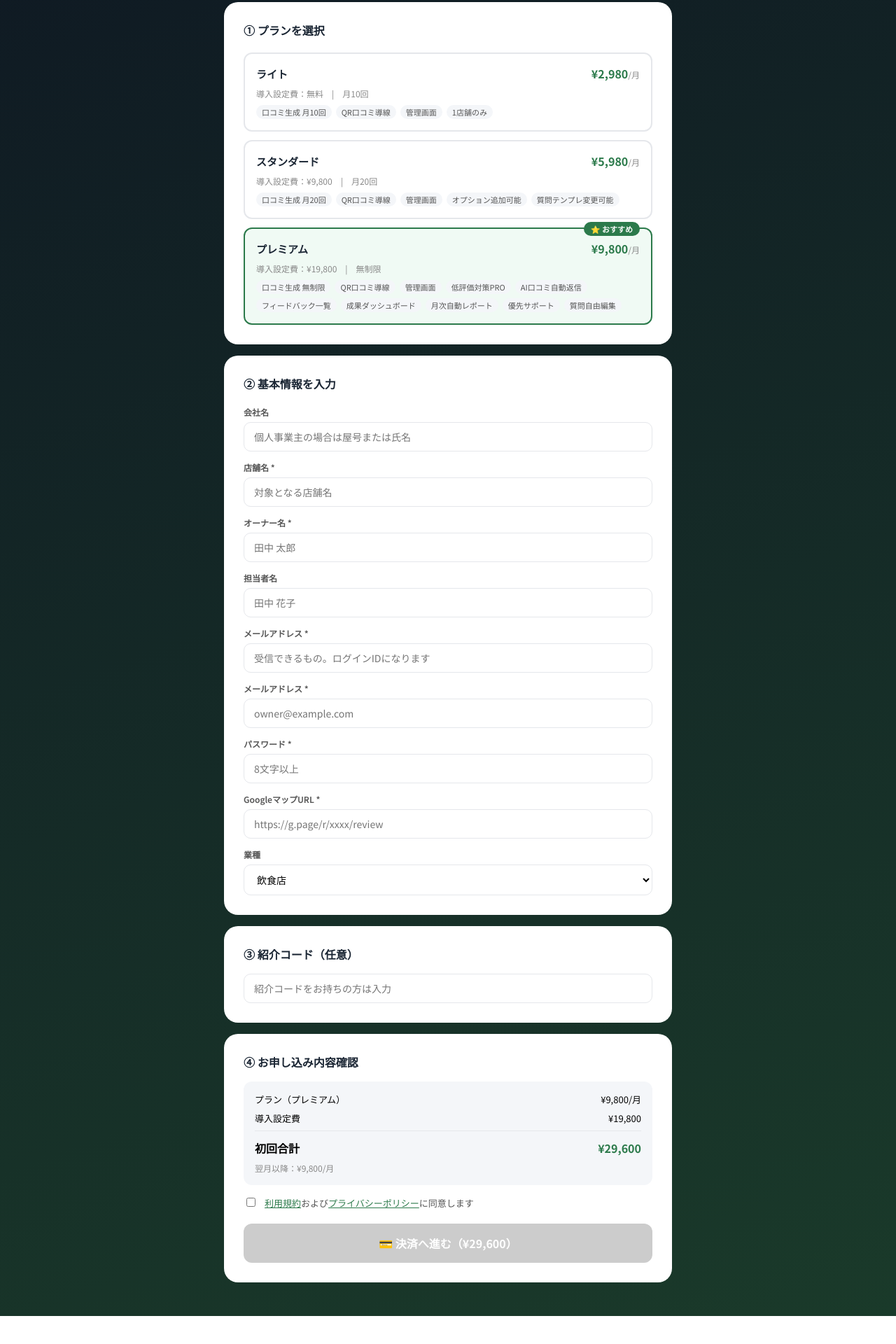
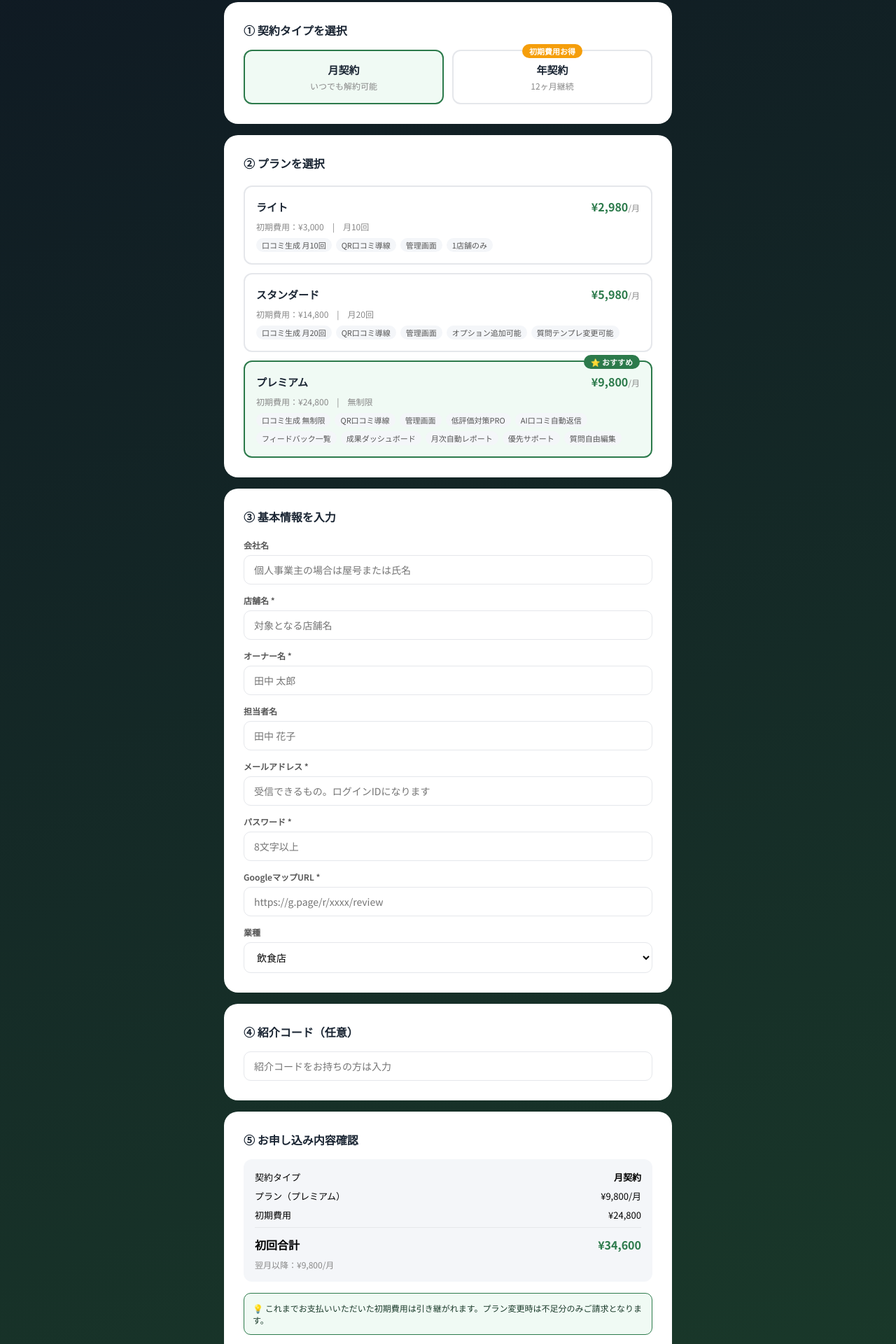
Before and after one commit to kioka-reship/review-pro, a Next.js app: page /signup in a window 1280 px wide. Shown: the part 120-2040 px from the top of the page at 70% size. Before the commit the page ends 2000 px from the top, so only its background shows below. Built offline with nearby package versions, Linux system fonts and the light colour scheme.

Commit message:
page.tsx

```diff
--- a/src/app/signup/page.tsx
+++ b/src/app/signup/page.tsx
@@ -5,8 +5,10 @@ const PLANS = [
   {
     key: "light",
     name: "ライト",
-    price: 2980,
-    setupFee: 0,
+    monthlyPrice: 2980,
+    yearlyPrice: 2980,
+    setupFeeMonthly: 3000,
+    setupFeeYearly: 0,
     limit: "月10回",
     features: ["口コミ生成 月10回", "QR口コミ導線", "管理画面", "1店舗のみ"],
     recommended: false,
@@ -14,8 +16,10 @@ const PLANS = [
   {
     key: "standard",
     name: "スタンダード",
-    price: 5980,
-    setupFee: 9800,
+    monthlyPrice: 5980,
+    yearlyPrice: 5980,
+    setupFeeMonthly: 14800,
+    setupFeeYearly: 9800,
     limit: "月20回",
     features: ["口コミ生成 月20回", "QR口コミ導線", "管理画面", "オプション追加可能", "質問テンプレ変更可能"],
     recommended: false,
@@ -23,8 +27,10 @@ const PLANS = [
   {
     key: "premium",
     name: "プレミアム",
-    price: 9800,
-    setupFee: 19800,
+    monthlyPrice: 9800,
+    yearlyPrice: 9800,
+    setupFeeMonthly: 24800,
+    setupFeeYearly: 19800,
     limit: "無制限",
     features: ["口コミ生成 無制限", "QR口コミ導線", "管理画面", "低評価対策PRO", "AI口コミ自動返信", "フィードバック一覧", "成果ダッシュボード", "月次自動レポート", "優先サポート", "質問自由編集"],
     recommended: true,
@@ -33,7 +39,6 @@ const PLANS = [
 
 const OPTIONS = [
   { key: "low_review_pro", name: "低評価対策PRO", price: 2980, description: "★2以下の低評価が付いた際に、Googleへの投稿前に店舗へ直接フィードバックを誘導。悪い口コミを未然に防ぎます。" },
- // { key: "ai_reply", name: "AI口コミ自動返信", price: 1980, description: "Googleに届いた口コミにAIが自動で返信。オーナー返信率を高め、Googleの評価アップにつながります。" },
   { key: "qr_analytics", name: "QRアクセス分析PRO", price: 1980, description: "QRコードの読取数を日別・月別で可視化。アクセス推移をグラフで確認できます。" },
   { key: "feedback_list", name: "フィードバック一覧", price: 1480, description: "低評価ユーザーからのフィードバックをマイページで一覧表示。改善ポイントの把握に役立ちます。" },
   { key: "monthly_report", name: "月次自動レポート", price: 980, description: "口コミ数・評価推移などを毎月自動でレポートメール送信。データで改善サイクルを回せます。" },
@@ -49,6 +54,7 @@ const INDUSTRY_OPTIONS = [
 
 export default function SignupPage() {
   const [step, setStep] = useState(1);
+  const [billingCycle, setBillingCycle] = useState<"monthly" | "yearly">("monthly");
   const [form, setForm] = useState({
     company_name: "", store_name: "", owner_name: "", contact_name: "",
     email: "", password: "", type: "飲食店", place_id: "",
@@ -66,15 +72,16 @@ export default function SignupPage() {
   }, [referralCode]);
 
   const plan = PLANS.find(p => p.key === selectedPlan)!;
-  const setupFee = referralValid ? 0 : plan.setupFee;
+  const price = billingCycle === "monthly" ? plan.monthlyPrice : plan.yearlyPrice;
+  const rawSetupFee = billingCycle === "monthly" ? plan.setupFeeMonthly : plan.setupFeeYearly;
+  const setupFee = referralValid ? 0 : rawSetupFee;
   const optionTotal = selectedOptions.reduce((sum, key) => {
     const opt = OPTIONS.find(o => o.key === key);
     return sum + (opt?.price || 0);
   }, 0);
-  const total = setupFee + plan.price + optionTotal;
+  const total = setupFee + price + optionTotal;
 
-  const upsellSuggestion = selectedPlan === "standard" &&
-    (plan.price + optionTotal) >= 9800;
+  const upsellSuggestion = selectedPlan === "standard" && (price + optionTotal) >= 9800;
 
   const toggleOption = (key: string) => {
     setSelectedOptions(prev =>
@@ -95,9 +102,11 @@ export default function SignupPage() {
       body: JSON.stringify({
         ...form,
         plan: selectedPlan,
+        billing_cycle: billingCycle,
         options: selectedOptions,
         referral_code: referralCode.toUpperCase(),
         setup_fee: setupFee,
+        monthly_price: price + optionTotal,
         total,
       }),
     });
@@ -121,20 +130,41 @@ export default function SignupPage() {
             <div style={{ fontSize: "14px", color: "#7a9ab5", marginTop: "4px" }}>お申し込みフォーム</div>
           </div>
 
+          {/* 契約タイプ選択 */}
+          <div style={{ background: "#fff", borderRadius: "20px", padding: "28px", marginBottom: "16px" }}>
+            <h2 style={{ margin: "0 0 16px", fontSize: "16px", color: "#1a2533" }}>① 契約タイプを選択</h2>
+            <div style={{ display: "grid", gridTemplateColumns: "1fr 1fr", gap: "12px" }}>
+              <div onClick={() => setBillingCycle("monthly")}
+                style={{ border: `2px solid ${billingCycle === "monthly" ? "#2C7A4B" : "#E5E7EB"}`, borderRadius: "12px", padding: "16px", cursor: "pointer", background: billingCycle === "monthly" ? "#F0FAF4" : "#fff", textAlign: "center" }}>
+                <div style={{ fontWeight: "700", fontSize: "15px", color: "#1a2533", marginBottom: "4px" }}>月契約</div>
+                <div style={{ fontSize: "12px", color: "#888" }}>いつでも解約可能</div>
+              </div>
+              <div onClick={() => setBillingCycle("yearly")}
+                style={{ border: `2px solid ${billingCycle === "yearly" ? "#2C7A4B" : "#E5E7EB"}`, borderRadius: "12px", padding: "16px", cursor: "pointer", background: billingCycle === "yearly" ? "#F0FAF4" : "#fff", textAlign: "center", position: "relative" }}>
+                <span style={{ position: "absolute", top: "-10px", left: "50%", transform: "translateX(-50%)", background: "#F59E0B", color: "#fff", fontSize: "11px", fontWeight: "700", padding: "2px 10px", borderRadius: "20px", whiteSpace: "nowrap" }}>初期費用お得</span>
+                <div style={{ fontWeight: "700", fontSize: "15px", color: "#1a2533", marginBottom: "4px" }}>年契約</div>
+                <div style={{ fontSize: "12px", color: "#888" }}>12ヶ月継続</div>
+              </div>
+            </div>
+          </div>
+
           {/* プラン選択 */}
           <div style={{ background: "#fff", borderRadius: "20px", padding: "28px", marginBottom: "16px" }}>
-            <h2 style={{ margin: "0 0 20px", fontSize: "16px", color: "#1a2533" }}>① プランを選択</h2>
+            <h2 style={{ margin: "0 0 20px", fontSize: "16px", color: "#1a2533" }}>② プランを選択</h2>
             <div style={{ display: "flex", flexDirection: "column", gap: "12px" }}>
-              {PLANS.map(p => (
+              {PLANS.map(p => {
+                const pPrice = billingCycle === "monthly" ? p.monthlyPrice : p.yearlyPrice;
+                const pSetup = billingCycle === "monthly" ? p.setupFeeMonthly : p.setupFeeYearly;
+                return (
                   <div key={p.key} onClick={() => { setSelectedPlan(p.key); setSelectedOptions([]); }}
                     style={{ border: `2px solid ${selectedPlan === p.key ? "#2C7A4B" : "#E5E7EB"}`, borderRadius: "12px", padding: "16px", cursor: "pointer", position: "relative", background: selectedPlan === p.key ? "#F0FAF4" : "#fff" }}>
                     {p.recommended && <span style={{ position: "absolute", top: "-10px", right: "16px", background: "#2C7A4B", color: "#fff", fontSize: "11px", fontWeight: "700", padding: "2px 10px", borderRadius: "20px" }}>⭐ おすすめ</span>}
                     <div style={{ display: "flex", justifyContent: "space-between", alignItems: "center", marginBottom: "8px" }}>
                       <div style={{ fontWeight: "700", fontSize: "15px", color: "#1a2533" }}>{p.name}</div>
-                    <div style={{ fontWeight: "800", color: "#2C7A4B" }}>¥{p.price.toLocaleString()}<span style={{ fontSize: "12px", fontWeight: "400", color: "#888" }}>/月</span></div>
+                      <div style={{ fontWeight: "800", color: "#2C7A4B" }}>¥{pPrice.toLocaleString()}<span style={{ fontSize: "12px", fontWeight: "400", color: "#888" }}>/月</span></div>
                     </div>
                     <div style={{ fontSize: "12px", color: "#888", marginBottom: "8px" }}>
-                    導入設定費：{p.setupFee === 0 ? "無料" : `¥${p.setupFee.toLocaleString()}`}　|　{p.limit}
+                      初期費用：{pSetup === 0 ? "無料" : `¥${pSetup.toLocaleString()}`}　|　{p.limit}
                     </div>
                     <div style={{ display: "flex", flexWrap: "wrap", gap: "6px" }}>
                       {p.features.map(f => (
@@ -142,7 +172,8 @@ export default function SignupPage() {
                       ))}
                     </div>
                   </div>
-              ))}
+                );
+              })}
             </div>
 
             {/* オプション */}
@@ -151,7 +182,7 @@ export default function SignupPage() {
                 <h3 style={{ fontSize: "14px", color: "#1a2533", marginBottom: "12px" }}>オプション追加（任意）</h3>
                 {upsellSuggestion && (
                   <div style={{ background: "#FFFBEB", border: "1px solid #F59E0B", borderRadius: "10px", padding: "12px", marginBottom: "12px", fontSize: "13px", color: "#92400E" }}>
-                    💡 プレミアムの方がお得です！現在の合計 ¥{(plan.price + optionTotal).toLocaleString()} ≥ プレミアム ¥9,800
+                    💡 プレミアムの方がお得です！現在の合計 ¥{(price + optionTotal).toLocaleString()} ≥ プレミアム ¥9,800
                   </div>
                 )}
                 <div style={{ display: "flex", flexDirection: "column", gap: "8px" }}>
@@ -172,17 +203,16 @@ export default function SignupPage() {
 
           {/* 入力フォーム */}
           <div style={{ background: "#fff", borderRadius: "20px", padding: "28px", marginBottom: "16px" }}>
-            <h2 style={{ margin: "0 0 20px", fontSize: "16px", color: "#1a2533" }}>② 基本情報を入力</h2>
+            <h2 style={{ margin: "0 0 20px", fontSize: "16px", color: "#1a2533" }}>③ 基本情報を入力</h2>
             <div style={{ display: "flex", flexDirection: "column", gap: "14px" }}>
               {[
-             { label: "会社名", key: "company_name", placeholder: "個人事業主の場合は屋号または氏名", required: false },
-{ label: "店舗名 *", key: "store_name", placeholder: "対象となる店舗名", required: true },
-{ label: "オーナー名 *", key: "owner_name", placeholder: "田中 太郎", required: true },
-{ label: "担当者名", key: "contact_name", placeholder: "田中 花子", required: false },
-{ label: "メールアドレス *", key: "email", placeholder: "受信できるもの。ログインIDになります", required: true },
-                { label: "メールアドレス *", key: "email", placeholder: "owner@example.com", required: true },
-                { label: "パスワード *", key: "password", placeholder: "8文字以上", required: true },
-                { label: "GoogleマップURL *", key: "place_id", placeholder: "https://g.page/r/xxxx/review", required: true },
+                { label: "会社名", key: "company_name", placeholder: "個人事業主の場合は屋号または氏名" },
+                { label: "店舗名 *", key: "store_name", placeholder: "対象となる店舗名" },
+                { label: "オーナー名 *", key: "owner_name", placeholder: "田中 太郎" },
+                { label: "担当者名", key: "contact_name", placeholder: "田中 花子" },
+                { label: "メールアドレス *", key: "email", placeholder: "受信できるもの。ログインIDになります" },
+                { label: "パスワード *", key: "password", placeholder: "8文字以上" },
+                { label: "GoogleマップURL *", key: "place_id", placeholder: "https://g.page/r/xxxx/review" },
               ].map(f => (
                 <div key={f.key}>
                   <label style={{ fontSize: "12px", fontWeight: "600", color: "#555", display: "block", marginBottom: "6px" }}>{f.label}</label>
@@ -207,18 +237,22 @@ export default function SignupPage() {
 
           {/* 紹介コード */}
           <div style={{ background: "#fff", borderRadius: "20px", padding: "28px", marginBottom: "16px" }}>
-            <h2 style={{ margin: "0 0 16px", fontSize: "16px", color: "#1a2533" }}>③ 紹介コード（任意）</h2>
+            <h2 style={{ margin: "0 0 16px", fontSize: "16px", color: "#1a2533" }}>④ 紹介コード（任意）</h2>
             <input value={referralCode} onChange={e => setReferralCode(e.target.value)} placeholder="紹介コードをお持ちの方は入力"
               style={{ width: "100%", padding: "10px 14px", borderRadius: "10px", border: `1.5px solid ${referralValid ? "#2C7A4B" : "#E5E7EB"}`, fontFamily: "inherit", fontSize: "14px", outline: "none" }} />
-            {referralValid && <p style={{ color: "#2C7A4B", fontSize: "13px", marginTop: "8px", fontWeight: "600" }}>✅ 紹介コード適用！導入設定費が無料になります</p>}
+            {referralValid && <p style={{ color: "#2C7A4B", fontSize: "13px", marginTop: "8px", fontWeight: "600" }}>✅ 紹介コード適用！初期費用が無料になります</p>}
           </div>
 
           {/* 合計・規約 */}
           <div style={{ background: "#fff", borderRadius: "20px", padding: "28px", marginBottom: "16px" }}>
-            <h2 style={{ margin: "0 0 16px", fontSize: "16px", color: "#1a2533" }}>④ お申し込み内容確認</h2>
+            <h2 style={{ margin: "0 0 16px", fontSize: "16px", color: "#1a2533" }}>⑤ お申し込み内容確認</h2>
             <div style={{ background: "#F4F6F9", borderRadius: "12px", padding: "16px", marginBottom: "16px" }}>
               <div style={{ display: "flex", justifyContent: "space-between", marginBottom: "8px", fontSize: "13px" }}>
-                <span>プラン（{plan.name}）</span><span>¥{plan.price.toLocaleString()}/月</span>
+                <span>契約タイプ</span>
+                <span style={{ fontWeight: "600" }}>{billingCycle === "monthly" ? "月契約" : "年契約（12ヶ月）"}</span>
+              </div>
+              <div style={{ display: "flex", justifyContent: "space-between", marginBottom: "8px", fontSize: "13px" }}>
+                <span>プラン（{plan.name}）</span><span>¥{price.toLocaleString()}/月</span>
               </div>
               {selectedOptions.map(key => {
                 const opt = OPTIONS.find(o => o.key === key)!;
@@ -229,13 +263,19 @@ export default function SignupPage() {
                 );
               })}
               <div style={{ display: "flex", justifyContent: "space-between", marginBottom: "8px", fontSize: "13px" }}>
-                <span>導入設定費{referralValid ? "（紹介コード適用）" : ""}</span>
+                <span>初期費用{referralValid ? "（紹介コード適用）" : ""}</span>
                 <span>{setupFee === 0 ? "無料" : `¥${setupFee.toLocaleString()}`}</span>
               </div>
               <div style={{ borderTop: "1px solid #E5E7EB", paddingTop: "12px", display: "flex", justifyContent: "space-between", fontWeight: "700", fontSize: "16px" }}>
                 <span>初回合計</span><span style={{ color: "#2C7A4B" }}>¥{total.toLocaleString()}</span>
               </div>
-              <div style={{ fontSize: "12px", color: "#888", marginTop: "8px" }}>翌月以降：¥{(plan.price + optionTotal).toLocaleString()}/月</div>
+              <div style={{ fontSize: "12px", color: "#888", marginTop: "8px" }}>翌月以降：¥{(price + optionTotal).toLocaleString()}/月</div>
+              {billingCycle === "yearly" && (
+                <div style={{ fontSize: "12px", color: "#F59E0B", marginTop: "4px", fontWeight: "600" }}>※年契約は12ヶ月継続が条件です</div>
+              )}
+            </div>
+            <div style={{ background: "#F0FAF4", border: "1px solid #2C7A4B", borderRadius: "10px", padding: "12px", marginBottom: "16px", fontSize: "12px", color: "#1a3a2a" }}>
+              💡 これまでお支払いいただいた初期費用は引き継がれます。プラン変更時は不足分のみご請求となります。
             </div>
             <label style={{ display: "flex", alignItems: "flex-start", gap: "10px", cursor: "pointer" }}>
               <input type="checkbox" checked={agreed} onChange={e => setAgreed(e.target.checked)} style={{ marginTop: "2px" }} />
```
Lines whose indentation alone changed are shown as unchanged.
